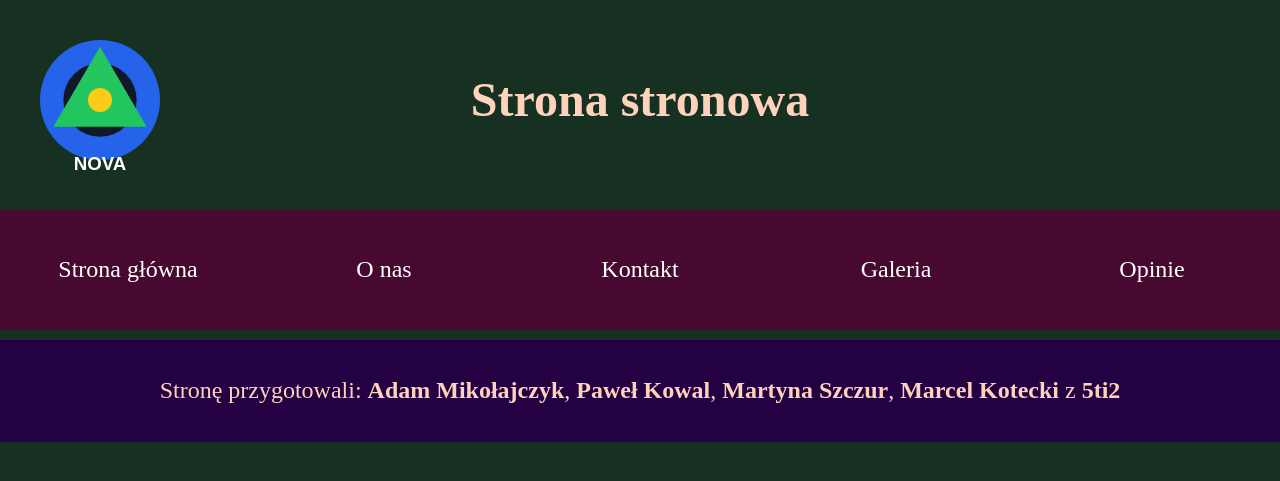
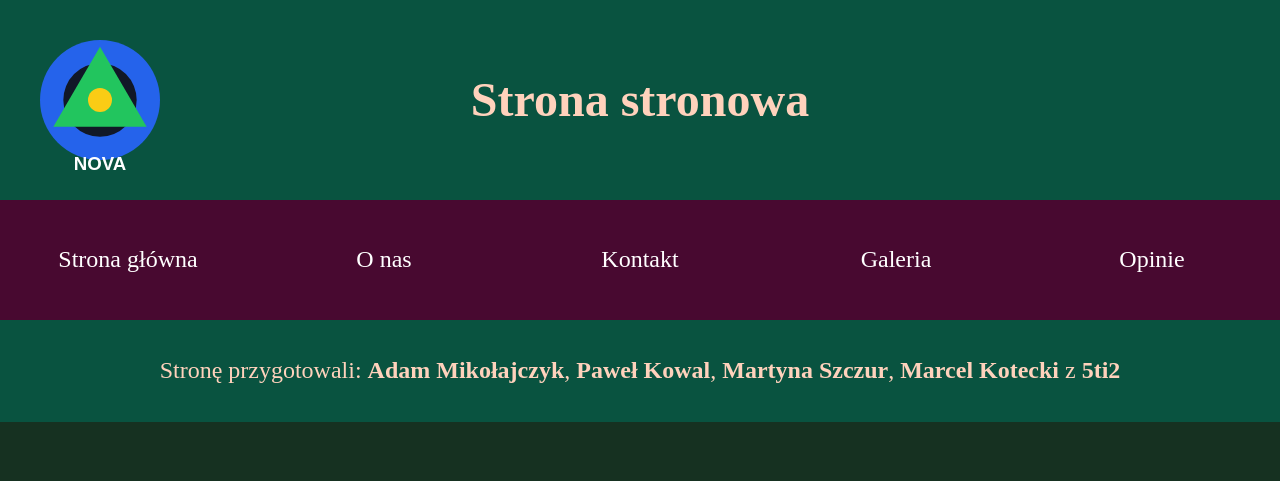
Before and after one commit to tukanog/rg_strona, a PHP site: page /boilerplate.php in a window 1280 px wide. Shown: the top 481 px of the page. Run offline with PHP 8.4, Linux system fonts and the light colour scheme.

Commit message:
zmiana kolorów i aktualizacja nav

```diff
--- a/style.css
+++ b/style.css
@@ -22,6 +22,7 @@ header {
     grid-template-columns: 20% 60% 20%;
     grid-template-areas: "logo h1 .";
     align-items: center;
+    background-color: var(--color-deep-dark-green);
     > img {
         width: 200px;
         grid-area: logo;
@@ -32,7 +33,6 @@ header {
 
 
 nav {
-    padding: 10px 0 10px;
 
     > ul {
         background-color: var(--color-dark-magenta);
@@ -64,6 +64,6 @@ nav {
 
 footer {
     text-align: center;
-    background-color: rgb(35, 1, 66);
+    background-color: var(--color-deep-dark-green);
     padding: 10px 0 10px
 }
```
